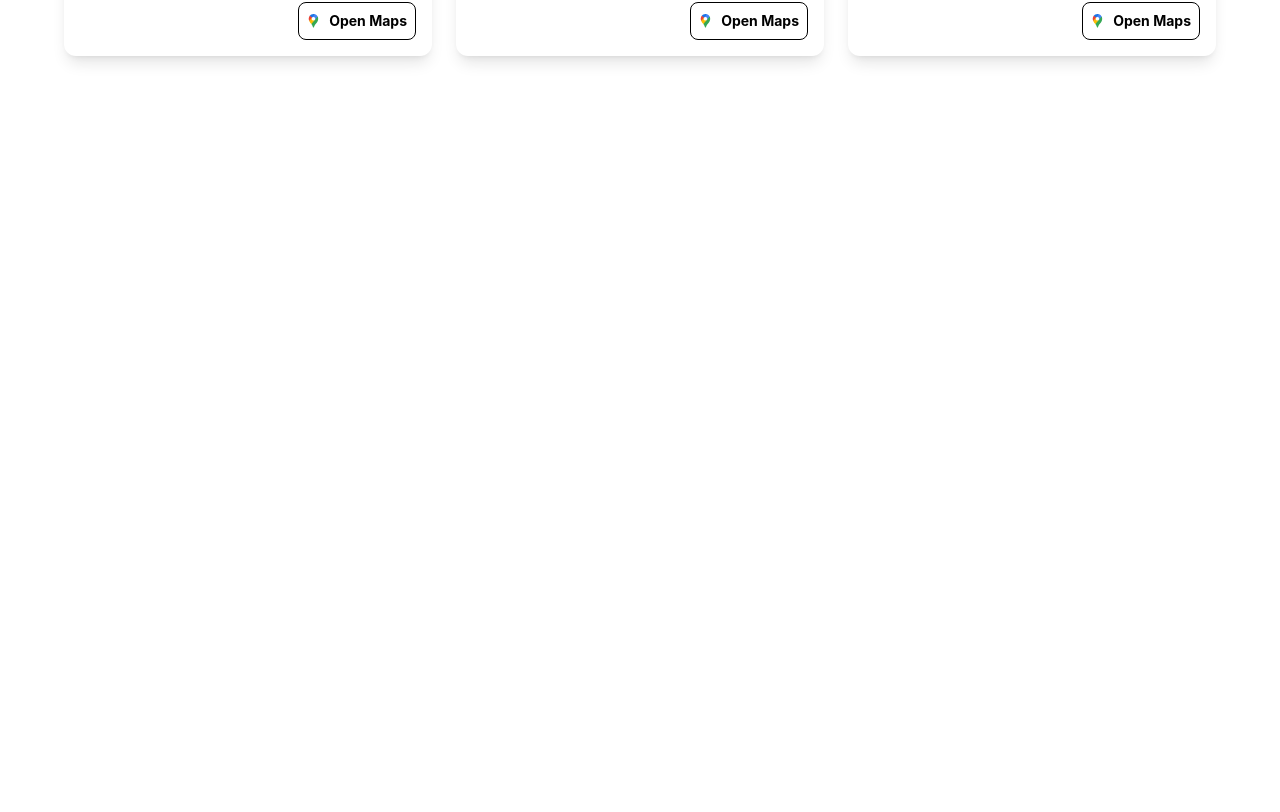
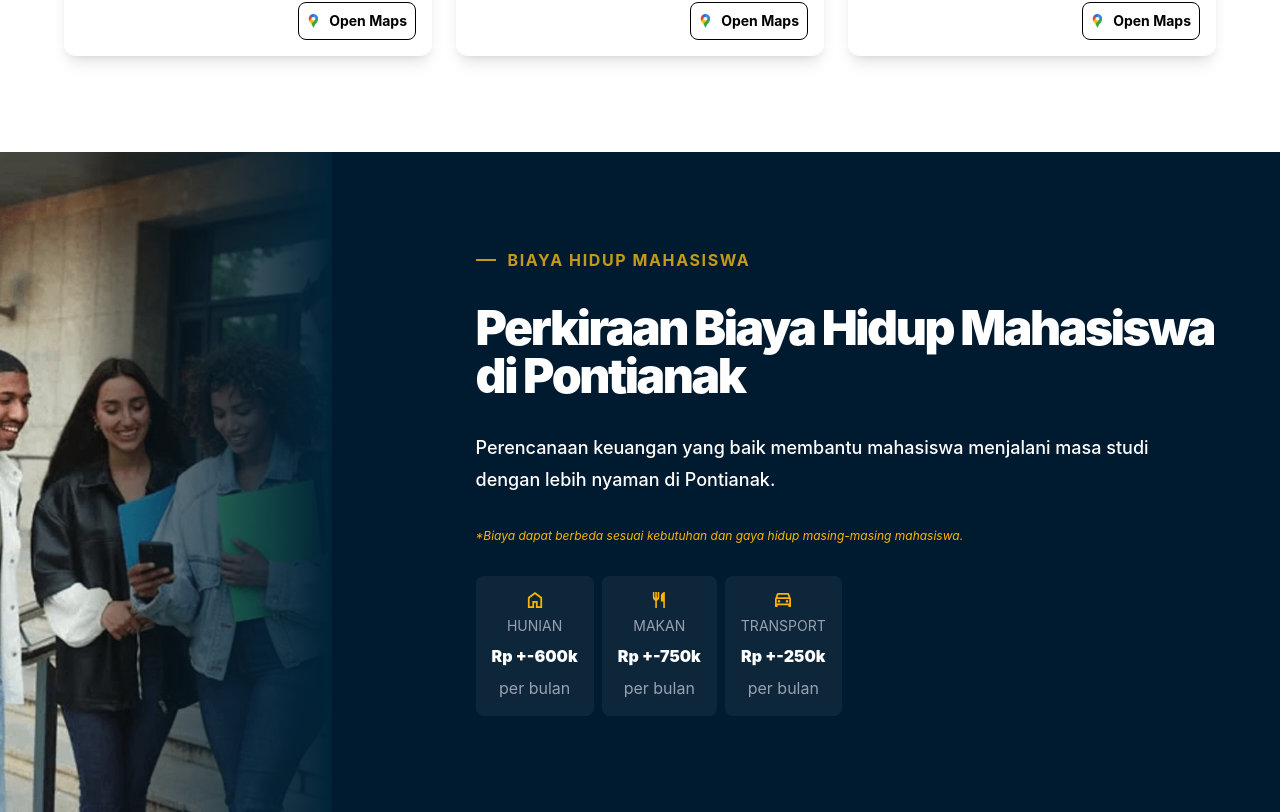
Before and after one commit to Areeep/study-at-untan, a React (Vite) app: page / in a window 1280 px wide. Shown: the part 5890-6702 px from the top of the page. Before the commit the page ends 6042 px from the top, so only its background shows below. Built offline with nearby package versions, Linux system fonts and the light colour scheme.

Commit message:
feat: Add LivingCost section to display estimated living expenses for students in Pontianak

```diff
--- a/src/App.jsx
+++ b/src/App.jsx
@@ -4,6 +4,7 @@ import Facilities from "./sections/Facilities";
 import CampusLife from "./sections/CampusLife";
 import Destinations from "./sections/Destinations";
 import Culinary from "./sections/Culinary";
+import LivingCost from "./sections/LivingCost";
 
 function App() {
   return (
@@ -14,6 +15,7 @@ function App() {
       <CampusLife />
       <Destinations />
       <Culinary />
+      <LivingCost />
     </>
   );
 }
--- a/src/components/Icons.jsx
+++ b/src/components/Icons.jsx
@@ -77,3 +77,51 @@ export const IconGoogleMaps = (props) => (
     />
   </svg>
 );
+
+export const IconHome = (props) => (
+  <svg
+    width="1em"
+    height="1em"
+    viewBox="0 0 24 27"
+    fill="none"
+    xmlns="http://www.w3.org/2000/svg"
+    {...props}
+  >
+    <path
+      d="M3 24H7.5V15H16.5V24H21V10.5L12 3.75L3 10.5V24ZM0 27V9L12 0L24 9V27H13.5V18H10.5V27H0Z"
+      fill="#FDB300"
+    />
+  </svg>
+);
+
+export const IconFood = (props) => (
+  <svg
+    width="1em"
+    height="1em"
+    viewBox="0 0 23 30"
+    fill="none"
+    xmlns="http://www.w3.org/2000/svg"
+    {...props}
+  >
+    <path
+      d="M4.5 30V16.275C3.225 15.925 2.15625 15.225 1.29375 14.175C0.43125 13.125 0 11.9 0 10.5V0H3V10.5H4.5V0H7.5V10.5H9V0H12V10.5C12 11.9 11.5688 13.125 10.7063 14.175C9.84375 15.225 8.775 15.925 7.5 16.275V30H4.5ZM19.5 30V18H15V7.5C15 5.425 15.7313 3.65625 17.1938 2.19375C18.6562 0.73125 20.425 0 22.5 0V30H19.5Z"
+      fill="#FDB300"
+    />
+  </svg>
+);
+
+export const IconTransport = (props) => (
+  <svg
+    width="1em"
+    height="1em"
+    viewBox="0 0 27 24"
+    fill="none"
+    xmlns="http://www.w3.org/2000/svg"
+    {...props}
+  >
+    <path
+      d="M4.5 21V22.5C4.5 22.925 4.35625 23.2812 4.06875 23.5688C3.78125 23.8563 3.425 24 3 24H1.5C1.075 24 0.71875 23.8563 0.43125 23.5688C0.14375 23.2812 0 22.925 0 22.5V10.5L3.15 1.5C3.3 1.05 3.56875 0.6875 3.95625 0.4125C4.34375 0.1375 4.775 0 5.25 0H21.75C22.225 0 22.6562 0.1375 23.0438 0.4125C23.4313 0.6875 23.7 1.05 23.85 1.5L27 10.5V22.5C27 22.925 26.8563 23.2812 26.5688 23.5688C26.2812 23.8563 25.925 24 25.5 24H24C23.575 24 23.2188 23.8563 22.9312 23.5688C22.6437 23.2812 22.5 22.925 22.5 22.5V21H4.5ZM4.2 7.5H22.8L21.225 3H5.775L4.2 7.5ZM3 10.5V18V10.5ZM6.75 16.5C7.375 16.5 7.90625 16.2812 8.34375 15.8438C8.78125 15.4062 9 14.875 9 14.25C9 13.625 8.78125 13.0938 8.34375 12.6562C7.90625 12.2188 7.375 12 6.75 12C6.125 12 5.59375 12.2188 5.15625 12.6562C4.71875 13.0938 4.5 13.625 4.5 14.25C4.5 14.875 4.71875 15.4062 5.15625 15.8438C5.59375 16.2812 6.125 16.5 6.75 16.5ZM20.25 16.5C20.875 16.5 21.4062 16.2812 21.8438 15.8438C22.2812 15.4062 22.5 14.875 22.5 14.25C22.5 13.625 22.2812 13.0938 21.8438 12.6562C21.4062 12.2188 20.875 12 20.25 12C19.625 12 19.0938 12.2188 18.6562 12.6562C18.2188 13.0938 18 13.625 18 14.25C18 14.875 18.2188 15.4062 18.6562 15.8438C19.0938 16.2812 19.625 16.5 20.25 16.5ZM3 18H24V10.5H3V18Z"
+      fill="#FDB300"
+    />
+  </svg>
+);
--- /dev/null
+++ b/src/sections/LivingCost.jsx
@@ -0,0 +1,69 @@
+import Eyebrow from "../components/Eyebrow";
+import { IconHome, IconFood, IconTransport } from "../components/Icons";
+
+const livingCostDetails = [
+  {
+    icon: IconHome,
+    type: "Hunian",
+    price: "+-600k",
+  },
+  {
+    icon: IconFood,
+    type: "Makan",
+    price: "+-750k",
+  },
+  {
+    icon: IconTransport,
+    type: "Transport",
+    price: "+-250k",
+  },
+];
+
+function LivingCostCard({ icon: Icon, type, price }) {
+  return (
+    <div className="flex flex-1 flex-col items-center gap-2 rounded-lg bg-white/5 p-2 py-4 text-white md:flex-none md:p-4">
+      <Icon />
+      <p className="text-xs text-gray-400 uppercase sm:text-sm">{type}</p>
+      <p className="text-sm font-black sm:text-base">Rp {price}</p>
+      <p className="text-sm text-gray-400 sm:text-base">per bulan</p>
+    </div>
+  );
+}
+
+export default function LivingCost() {
+  return (
+    <section className="flex flex-col md:flex-row">
+      <div className="relative">
+        <img
+          src="/images/biaya-hidup.png"
+          alt="biaya hidup"
+          className="h-80 w-full object-cover md:h-full md:w-120"
+        />
+
+        <div className="absolute inset-0 bg-[linear-gradient(0deg,#012338_0%,rgba(0,0,0,0.4)_55%,rgba(0,0,0,0)_100%)] md:bg-[linear-gradient(270deg,#012338_0%,rgba(0,0,0,0.4)_65%,rgba(0,0,0,0)_78%)]"></div>
+      </div>
+
+      <div className="bg-navy font-inter flex w-full flex-col gap-2 px-3 py-5 sm:px-8 sm:py-8 md:px-8 md:py-12 lg:gap-8 lg:px-16 lg:py-24 lg:pl-36 xl:gap-8">
+        <Eyebrow text="Biaya Hidup Mahasiswa" />
+
+        <h2 className="text-xl font-black tracking-tighter text-white sm:text-xl md:text-3xl lg:text-4xl xl:text-5xl">
+          Perkiraan Biaya Hidup Mahasiswa di Pontianak
+        </h2>
+        <p className="space-y-2 text-xs font-medium text-white sm:text-xs sm:leading-4 md:leading-6 lg:text-sm lg:leading-6 xl:text-lg xl:leading-8">
+          Perencanaan keuangan yang baik membantu mahasiswa menjalani masa studi
+          dengan lebih nyaman di Pontianak.
+        </p>
+        <span className="text-accent-light text-xs italic">
+          *Biaya dapat berbeda sesuai kebutuhan dan gaya hidup masing-masing
+          mahasiswa.
+        </span>
+
+        <div className="flex gap-2">
+          {livingCostDetails.map((detail, index) => (
+            <LivingCostCard key={index} {...detail} />
+          ))}
+        </div>
+      </div>
+    </section>
+  );
+}
```
Also changed, not shown: public/images/biaya-hidup.png (added).
